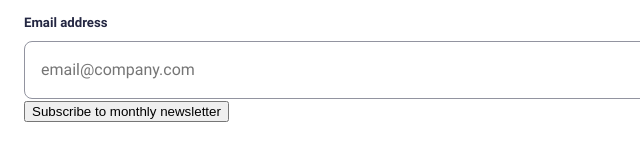
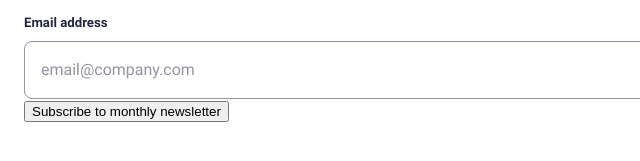
Before and after one commit to Annie-Huang/newsletter-sign-up-with-success-message-main, a website: page index.html in a window 1280 px wide. Shown: the part 531-692 px from the top of the page, 0-640 px from the left. Drawn offline with Linux system fonts and the light colour scheme.

Commit message:
Styled the placeholder

```diff
--- a/style.css
+++ b/style.css
@@ -77,7 +77,13 @@ input {
   font: inherit;
   font-size: var(--fs-400);
   font-weight: var(--fw-regular);
+
+  /* So when it is active, it will show browser default focus ring to be darker color */
   border: 1px solid var(--clr-neutral-200);
+}
+
+input::placeholder {
+  color: var(--clr-neutral-200);
 }
 
 .form-group {
```
